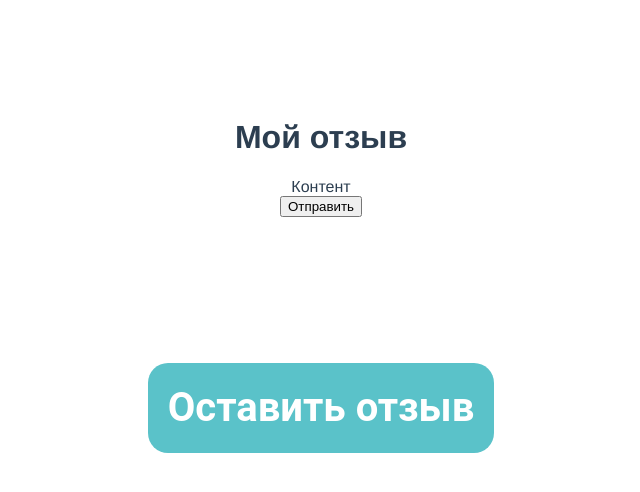
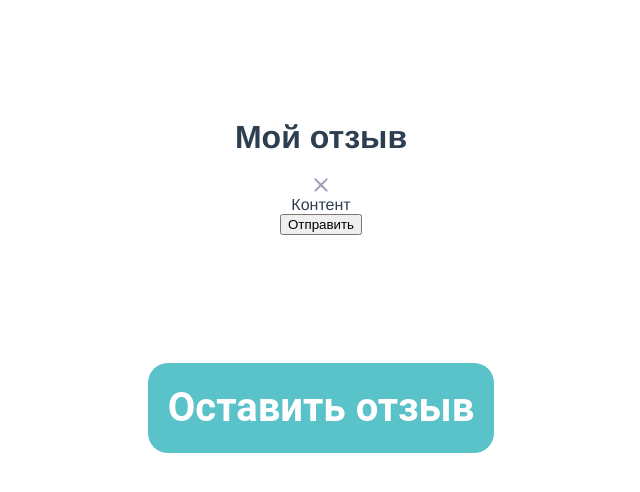
Before and after one commit to FSV92/Test-Regul, a Vue app: page / in a window 1280 px wide. Both pictures are taken after a click on the button "Оставить отзыв". Shown: the top 492 px of the page, without its empty margins (319-959 px from the left). Built offline with nearby package versions, Linux system fonts and the light colour scheme.

Commit message:
Добавлено закрытие формы

```diff
--- a/src/App.vue
+++ b/src/App.vue
@@ -1,7 +1,7 @@
 <template>
   <div id="app">
     <button class="main-button" v-on:click="showForm">Оставить отзыв</button>
-    <feedback v-if="isFeebackVisible" />
+    <feedback v-if="isFeebackVisible" v-on:close-form="closeForm" />
   </div>
 </template>
 
@@ -20,6 +20,9 @@ export default {
   methods: {
     showForm() {
       this.isFeebackVisible = true;
+    },
+    closeForm() {
+      this.isFeebackVisible = false;
     },
   },
 };
--- a/src/components/feedback.vue
+++ b/src/components/feedback.vue
@@ -1,6 +1,14 @@
 <template>
   <div class="feedback">
-    <div class="feedback__header"><h1>Мой отзыв</h1></div>
+    <div class="feedback__header">
+      <h1 class="feedback__title">Мой отзыв</h1>
+      <img
+        class="feedback__close"
+        src="../img/close.svg"
+        alt="close"
+        v-on:click="closeForm"
+      />
+    </div>
     <div class="feedback__content">Контент</div>
     <button class="feedback__button">Отправить</button>
   </div>
@@ -10,6 +18,11 @@
 export default {
   name: "feedback",
   components: {},
+  methods: {
+    closeForm() {
+      this.$emit("close-form");
+    },
+  },
 };
 </script>
 
```
Also changed, not shown: src/img/close.svg (added), 1 other file (tests, documents, lock files or other folders).
